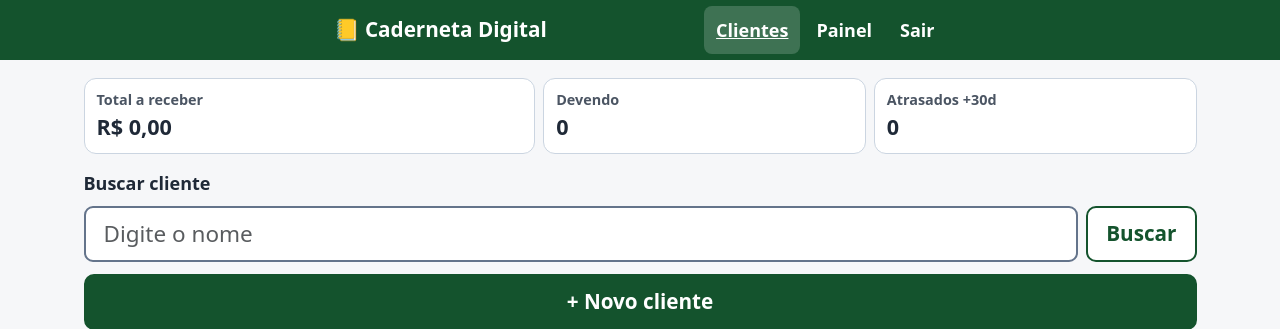
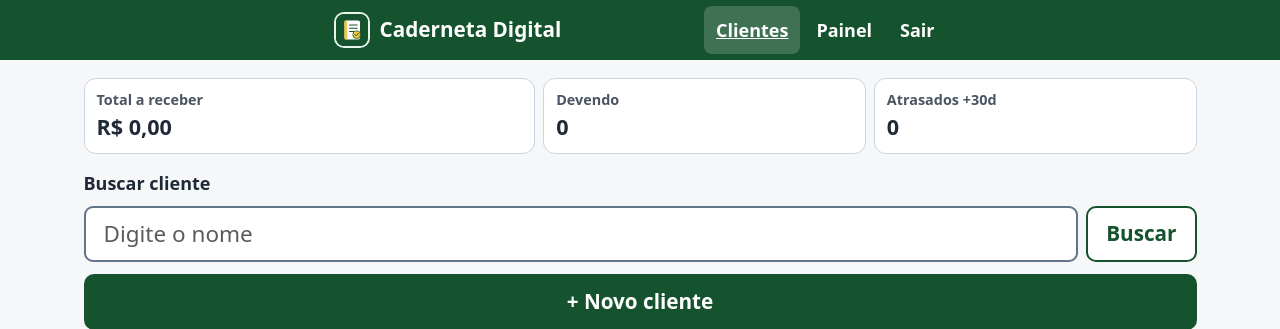
Before and after one commit to luizzfelipeh/caderneta-digital, a Flask app: page / in a window 1280 px wide. Shown: the top 329 px of the page. Run offline with Flask 3, Linux system fonts and the light colour scheme; the visitor is signed in with stand-in values (Sample User, id 1); data that the repository does not hold is empty; some libraries are stand-ins or nearby versions.

Commit message:
feat: adiciona logo e ícone do app a pedido da proprietária

```diff
--- a/static/style.css
+++ b/static/style.css
@@ -37,7 +37,10 @@ a:focus-visible, button:focus-visible, input:focus-visible, .btn:focus-visible {
 .topo { background: var(--verde); color: #fff; }
 .topo-interno { display: flex; align-items: center; justify-content: space-between; flex-wrap: wrap;
   gap: 4px 16px; min-height: 60px; max-width: 640px; }
-.marca { color: #fff; text-decoration: none; font-size: 1.15rem; font-weight: 700; }
+.marca { color: #fff; text-decoration: none; font-size: 1.15rem; font-weight: 700;
+  display: inline-flex; align-items: center; gap: 10px; min-height: 48px; }
+/* Logo com borda clara para se destacar sobre o fundo verde do topo */
+.marca-logo { border: 2px solid #e7f5ec; border-radius: 10px; background: #14532d; }
 .marca:hover { color: #fff; }
 .menu { display: flex; align-items: center; gap: 4px; }
 .menu a, .link-sair {
--- a/templates/base.html
+++ b/templates/base.html
@@ -5,6 +5,11 @@
   <meta name="viewport" content="width=device-width, initial-scale=1">
   <meta name="theme-color" content="#14532d">
   <title>{% block titulo %}Caderneta Digital{% endblock %} · Caderneta Digital</title>
+  <link rel="icon" type="image/svg+xml" href="{{ url_for('static', filename='icone.svg') }}">
+  <link rel="icon" type="image/png" sizes="32x32" href="{{ url_for('static', filename='favicon-32.png') }}">
+  <link rel="apple-touch-icon" href="{{ url_for('static', filename='apple-touch-icon.png') }}">
+  <link rel="manifest" href="{{ url_for('static', filename='manifest.webmanifest') }}">
+  <meta name="apple-mobile-web-app-title" content="Caderneta">
   <link rel="stylesheet" href="{{ url_for('static', filename='bootstrap.min.css') }}">
   <link rel="stylesheet" href="{{ url_for('static', filename='style.css') }}">
   <script src="{{ url_for('static', filename='app.js') }}" defer></script>
@@ -14,7 +19,10 @@
 
   <header class="topo">
     <div class="container topo-interno">
-      <a class="marca" href="{{ url_for('main.inicio') }}">📒 Caderneta Digital</a>
+      <a class="marca" href="{{ url_for('main.inicio') }}">
+        <img src="{{ url_for('static', filename='icone.svg') }}" alt="" class="marca-logo" width="36" height="36">
+        <span>Caderneta Digital</span>
+      </a>
       {% if current_user.is_authenticated %}
       <nav aria-label="Menu principal" class="menu">
         <a href="{{ url_for('main.inicio') }}" {% if request.endpoint == 'main.inicio' %}aria-current="page"{% endif %}>Clientes</a>
```
Also changed, not shown: static/apple-touch-icon.png (added), static/favicon-32.png (added), static/icone-192.png (added), static/icone-512.png (added), static/icone.svg (added), static/manifest.webmanifest (added).
